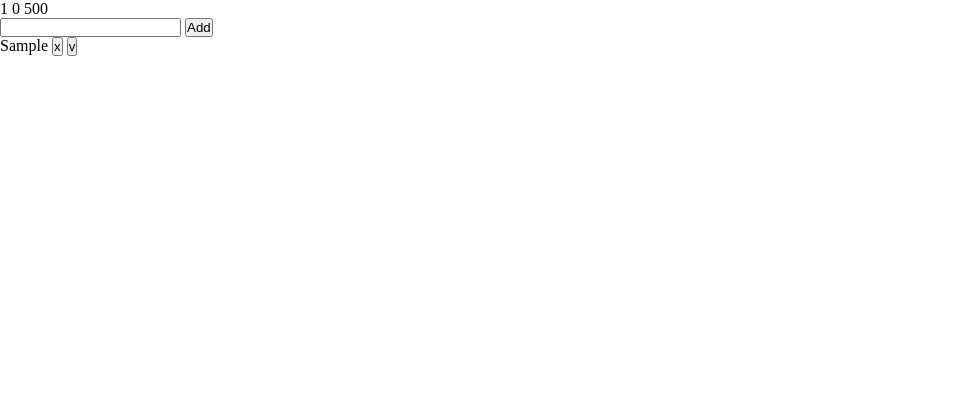
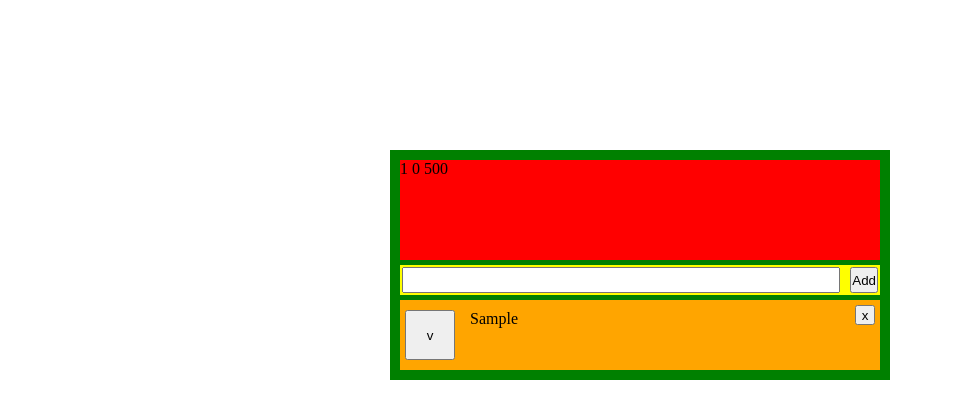
Before and after one commit to JJakDDo/RPG-Todo, a plain HTML site: page index.html in a window 1280 px wide. Both pictures are taken after typing "Sample" into the empty fields and a click on the button "Add". Shown: the whole page, without its empty margins (0-953 px from the left). Drawn offline with Linux system fonts and the light colour scheme.

Commit message:
기초적인 UI 작업

```diff
--- a/index.css
+++ b/index.css
@@ -2,4 +2,79 @@
     margin: 0;
     padding: 0;
     box-sizing: border-box;
+    list-style: none;
 }
+body{
+    display: flex;
+}
+#main{
+    position: relative;
+    width: 500px;
+    height: auto;
+    margin: 0 auto;
+    top: 150px;
+    padding: 10px;
+    background: green;
+}
+
+#playerInfo{
+    width: 100%;
+    height: 100px;
+    background: red;
+    margin-bottom: 5px;
+}
+
+#inputTodo{
+    display: flex;
+    width: 100%;
+    height: 30px;
+    padding: 2px;
+    background: yellow;
+    margin-bottom: 5px;
+}
+
+#inputTodo > #inputAddTodo{
+    width: 95%;
+    margin-right: 10px;
+}
+
+#todoList{
+    display: flex;
+    position: relative;
+    flex-direction: column;
+    width: 100%;
+    background: blue;
+}
+
+#todoList > li{
+    position: relative;
+    width: 100%;
+    height: 70px;
+    background: orange;
+}
+
+.btnCompleteTodo{
+    position: absolute;
+    width: 50px;
+    height: 50px;
+    left: 5px;
+    top: 50%;
+    transform: translate(0%, -50%);
+}
+
+.todoText{
+    position: absolute;
+    width: 70%;
+    height: 50px;
+    left: 70px;
+    top: 10px;
+    overflow-wrap: break-word;
+}
+
+.btnDeleteTodo{
+    position: absolute;
+    right: 5px;
+    top: 5px;
+    width: 20px;
+    height: 20px;
+}
--- a/index.html
+++ b/index.html
@@ -4,18 +4,20 @@
         <link rel="stylesheet" type="text/css" href="index.css">
     </head>
     <body>
+        <div id="main">
             <div id="playerInfo">
                 <span id="lvl">lvl</span>
                 <span id="exp">exp</span>
                 <span id="requiredExp">requiredExp</span>
             </div>
-        <div>
+            <div id="inputTodo">
                 <input id="inputAddTodo" type="text"/>
                 <button id="btnAddTodo">Add</button>
             </div>
-        <div>
+            <div id="list">
                 <ul id="todoList">
                 </ul>
+            </div>
         </div>
         <script type="module" src="app.js"></script>
     </body>
--- a/view.js
+++ b/view.js
@@ -46,6 +46,14 @@ export class View{
                 handler(this.inputAddTodo.value);
             }
         });
+        this.inputAddTodo.addEventListener("keyup", (event)=>{
+            if(event.keyCode == 13){
+                event.preventDefault;
+                if(this.inputAddTodo.value){
+                    handler(this.inputAddTodo.value);
+                }
+            }
+        });
     }
 
     deleteTodoHandler(handler){
```
Lines whose indentation alone changed are shown as unchanged.
